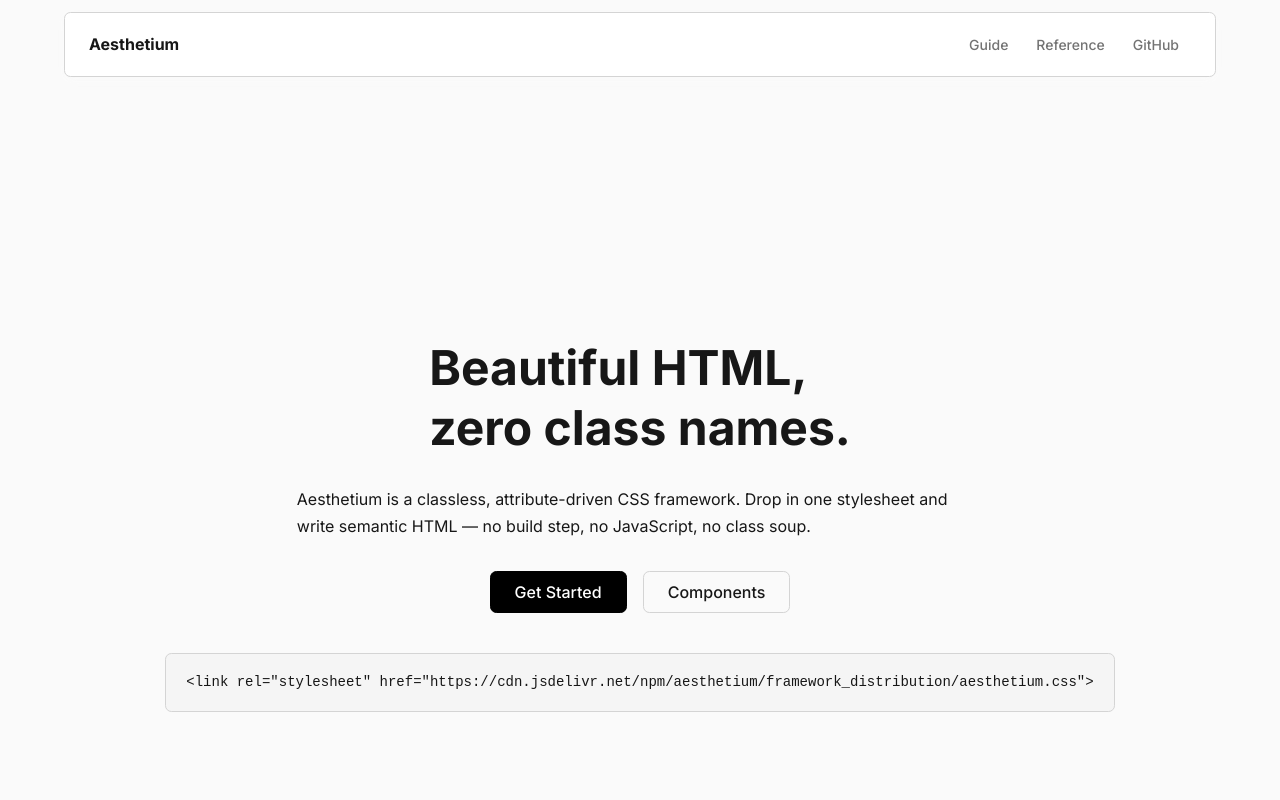
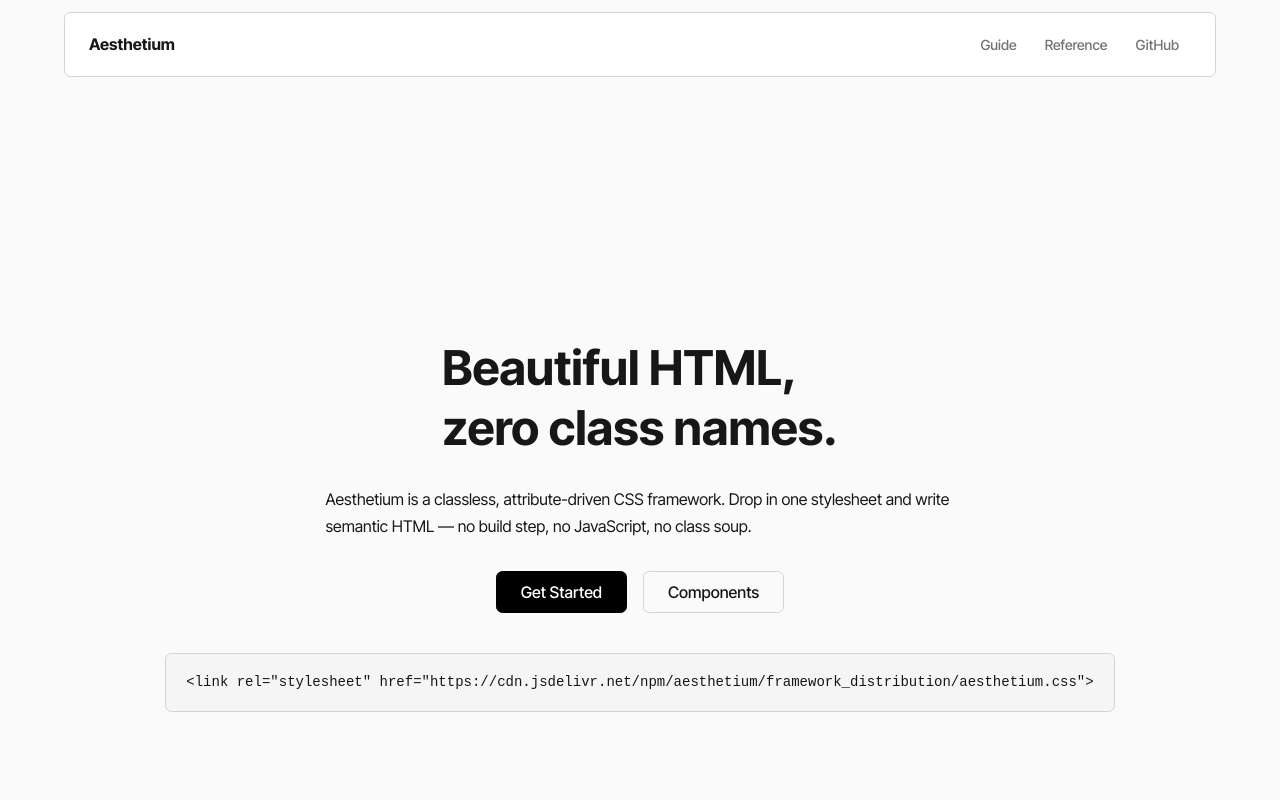
Before and after one commit to elemental-mind/aesthetium, a website: page documentation/index.html in a window 1280 px wide. Shown: the top 800 px of the page. Drawn offline with nearby package versions, Linux system fonts and the light colour scheme; files that its build step writes are made by us from their sources.

Commit message:
feat: switch from Inter to Inter Tight font family

```diff
--- a/source/aesthetium.css
+++ b/source/aesthetium.css
@@ -3,7 +3,8 @@
    Attribute-driven. Token-based. Semantic HTML only.
    ═══════════════════════════════════════════════════════════════ */
 
-@import url('https://fonts.googleapis.com/css2?family=Inter:ital,opsz,wght@0,14..32,300;0,14..32,400;0,14..32,500;0,14..32,600;0,14..32,700;1,14..32,400&display=swap');
+
+@import url('https://fonts.googleapis.com/css2?family=Inter+Tight:ital,wght@0,300;0,400;0,500;0,600;0,700;1,400&display=swap');
 @import 'system.css';
 
 
--- a/source/system.css
+++ b/source/system.css
@@ -46,8 +46,8 @@
 
   /* ── Typography ────────────────────────────────────────────── */
   /*    Override these to swap fonts without touching the CSS.   */
-  --font-heading: 'Inter', system-ui, -apple-system, sans-serif;
-  --font-body: 'Inter', system-ui, -apple-system, sans-serif;
+  --font-heading: 'Inter Tight', 'Segoe UI', system-ui, -apple-system, sans-serif;
+  --font-body: 'Inter Tight', 'Segoe UI', system-ui, -apple-system, sans-serif;
   --font-mono: ui-monospace, 'JetBrains Mono', 'Fira Code', monospace;
 
   /* Type scale */
```
